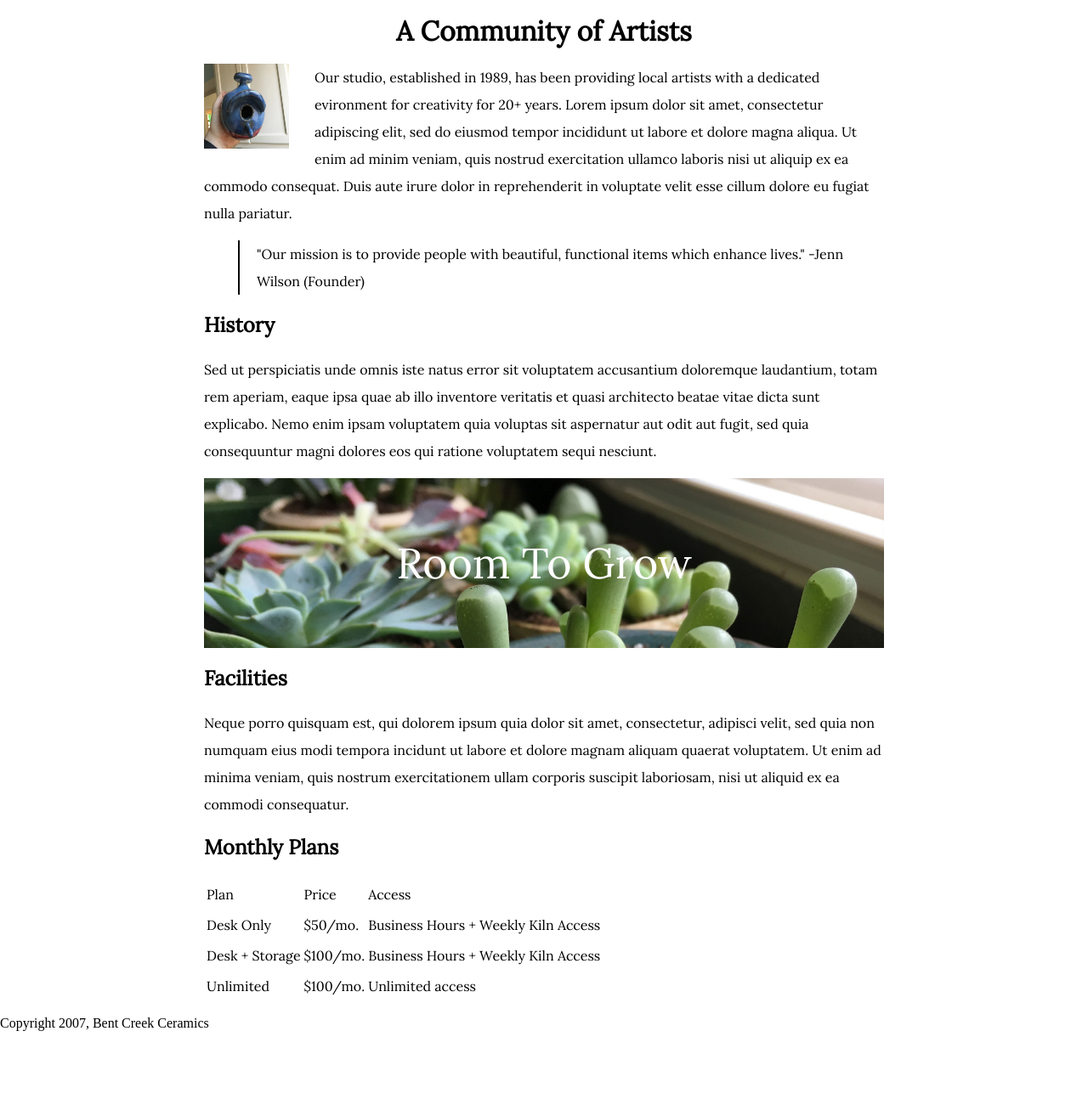
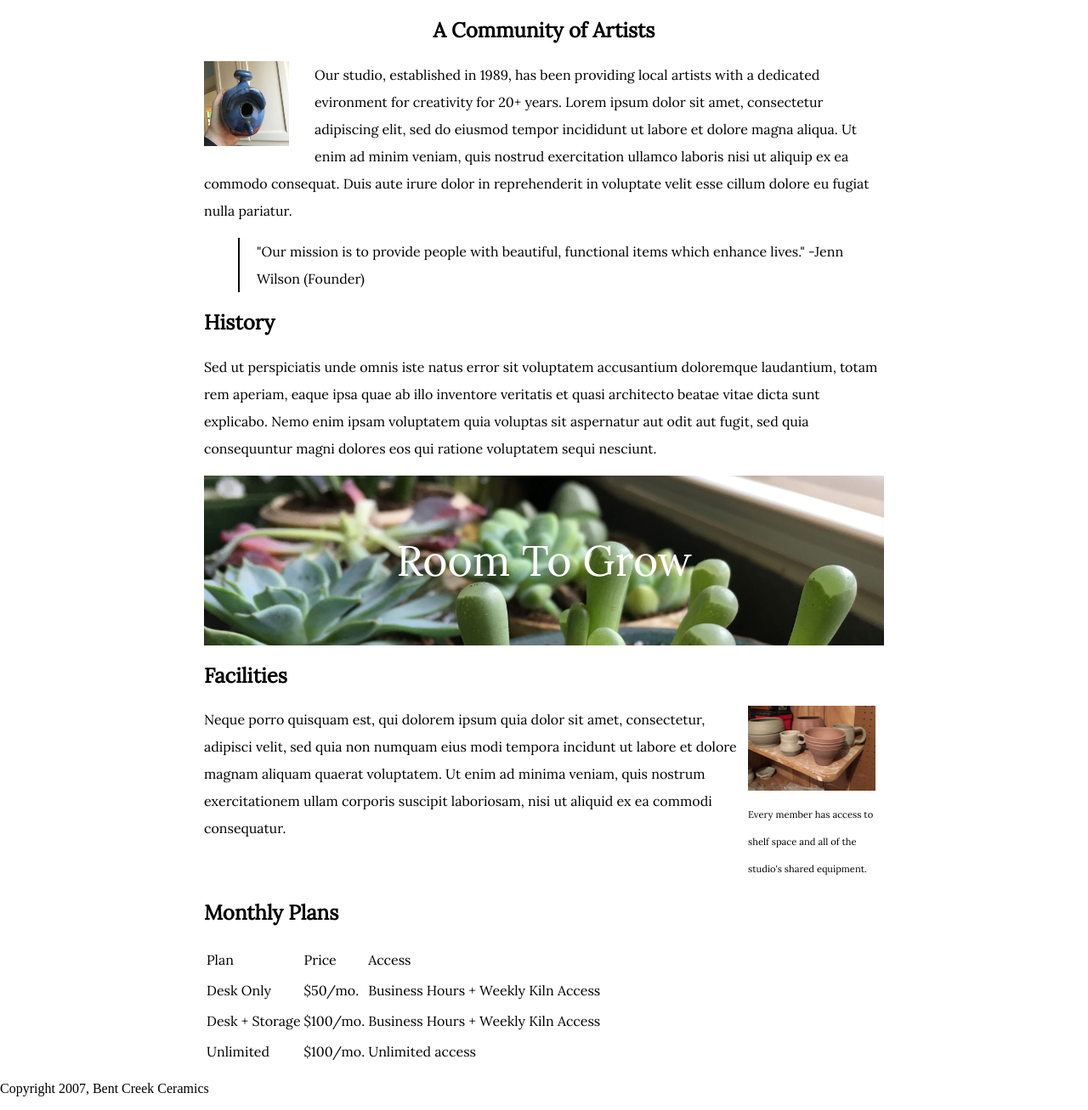
Before and after one commit to ericabell/week1-project, a PHP site: page /about.html in a window 1280 px wide. Shown: the part 70-1377 px from the top of the page at 85% size. Before the commit the page ends 1284 px from the top, so only its background shows below. Run offline with PHP 8.4, Linux system fonts and the light colour scheme.

Commit message:
Working on the about page... mostly done.

```diff
--- a/about.html
+++ b/about.html
@@ -1,5 +1,6 @@
 <!DOCTYPE html>
 <html lang="en">
+
 <head>
   <meta charset="UTF-8">
   <meta name="viewport" content="width=device-width, initial-scale=1.0">
@@ -12,6 +13,7 @@
 
   <title>Bent Creek Ceramics - About</title>
 </head>
+
 <body>
 
   <header>
@@ -26,29 +28,47 @@
   </header>
 
   <main id="about">
+    <section id="community">
       <h1>A Community of Artists</h1>
 
       <img src="images/birdhouse.jpg" alt="birdhouse" id="birdhouse">
 
-    <p>Our studio, established in 1989, has been providing local artists with a dedicated evironment for creativity for 20+ years. Lorem ipsum dolor sit amet, consectetur adipiscing elit, sed do eiusmod tempor incididunt ut labore et dolore magna aliqua. Ut enim ad minim veniam, quis nostrud exercitation ullamco laboris nisi ut aliquip ex ea commodo consequat. Duis aute irure dolor in reprehenderit in voluptate velit esse cillum dolore eu fugiat nulla pariatur.
+      <p>Our studio, established in 1989, has been providing local artists with a dedicated evironment for creativity for 20+ years. Lorem ipsum dolor sit amet, consectetur adipiscing elit, sed do eiusmod tempor incididunt ut labore et dolore magna aliqua.
+        Ut enim ad minim veniam, quis nostrud exercitation ullamco laboris nisi ut aliquip ex ea commodo consequat. Duis aute irure dolor in reprehenderit in voluptate velit esse cillum dolore eu fugiat nulla pariatur.
       </p>
 
-    <blockquote>"Our mission is to provide people with beautiful, functional items which enhance lives."
-    -Jenn Wilson (Founder)
+      <blockquote>"Our mission is to provide people with beautiful, functional items which enhance lives." -Jenn Wilson (Founder)
       </blockquote>
+    </section>
 
+    <section id="history">
       <h2>History</h2>
 
-    <p>Sed ut perspiciatis unde omnis iste natus error sit voluptatem accusantium doloremque laudantium, totam rem aperiam, eaque ipsa quae ab illo inventore veritatis et quasi architecto beatae vitae dicta sunt explicabo. Nemo enim ipsam voluptatem quia voluptas sit aspernatur aut odit aut fugit, sed quia consequuntur magni dolores eos qui ratione voluptatem sequi nesciunt.
+      <p>Sed ut perspiciatis unde omnis iste natus error sit voluptatem accusantium doloremque laudantium, totam rem aperiam, eaque ipsa quae ab illo inventore veritatis et quasi architecto beatae vitae dicta sunt explicabo. Nemo enim ipsam voluptatem quia
+        voluptas sit aspernatur aut odit aut fugit, sed quia consequuntur magni dolores eos qui ratione voluptatem sequi nesciunt.
       </p>
 
       <div id="plant-image">Room To Grow</div>
+    </section>
 
+    <section id="facilities">
       <h2>Facilities</h2>
 
-    <p>Neque porro quisquam est, qui dolorem ipsum quia dolor sit amet, consectetur, adipisci velit, sed quia non numquam eius modi tempora incidunt ut labore et dolore magnam aliquam quaerat voluptatem. Ut enim ad minima veniam, quis nostrum exercitationem ullam corporis suscipit laboriosam, nisi ut aliquid ex ea commodi consequatur.
-    </p>
+      <article>
+      Neque porro quisquam est, qui dolorem ipsum quia dolor sit amet, consectetur, adipisci velit, sed quia non numquam eius modi tempora incidunt ut labore et dolore magnam aliquam quaerat voluptatem. Ut enim ad minima veniam, quis nostrum exercitationem
+        ullam corporis suscipit laboriosam, nisi ut aliquid ex ea commodi consequatur.
 
+      </article>
+
+      <aside>
+        <img id="plant-shelf-image" src="images/background-1.jpg" alt="pots on shelf">
+
+        Every member has access to shelf space and all of the studio's shared equipment.
+
+      </aside>
+    </section>
+
+    <section id="monthly-plans">
       <h2>Monthly Plans</h2>
 
       <table>
@@ -78,6 +98,7 @@
           </tr>
         </tbody>
       </table>
+    </section>
 
   </main>
 
@@ -85,6 +106,7 @@
     <p>Copyright 2007, Bent Creek Ceramics</p>
   </footer>
 </body>
+
 </html>
 
 
--- a/styles.css
+++ b/styles.css
@@ -92,10 +92,33 @@ header {
   font-size: 50px;
 }
 
+#plant-shelf-image {
+  height: 100px;
+  width: 150px;
+}
+
 #about blockquote {
   border-left-style: solid;
   border-width: 2px;
   padding-left: 20px;
+}
+
+#facilities {
+  display: flex;
+  flex-wrap: wrap;
+}
+
+#facilities h2 {
+  flex-basis: 100%;
+}
+
+#facilities article {
+  flex-basis: 80%;
+}
+
+#facilities aside {
+  flex-basis: 15%;
+  font-size: 0.7em;
 }
 
 h1 {
@@ -107,7 +130,10 @@ h1 {
 /*NEWSLETTER BEGIN*/
 #newsletter {
   background-image: url("images/background-2.jpg");
-  height: 1000px;
+  background-position: center center;
+  background-repeat: no-repeat;
+
+  height: 800px;
   display: flex;
   justify-content: space-around;
   align-items: center;
@@ -119,7 +145,9 @@ h1 {
   width: 600px;
   font-family: Lora;
   padding: 20px;
+  border-radius: 10px;
 }
+
 
 #dialog-form h1 {
   text-align: center;
@@ -129,4 +157,14 @@ h1 {
   font-size: 1.4em;
   text-align: center;
 }
+
+#submit-button {
+  height: 60px;
+  width: 160px;
+  background-color: #968772;
+  color: #ffffff;
+  display: flex;
+  align-items: center;
+  justify-content: center;
+}
 /*NEWSLETTER END*/
```
Lines whose indentation alone changed are shown as unchanged.
